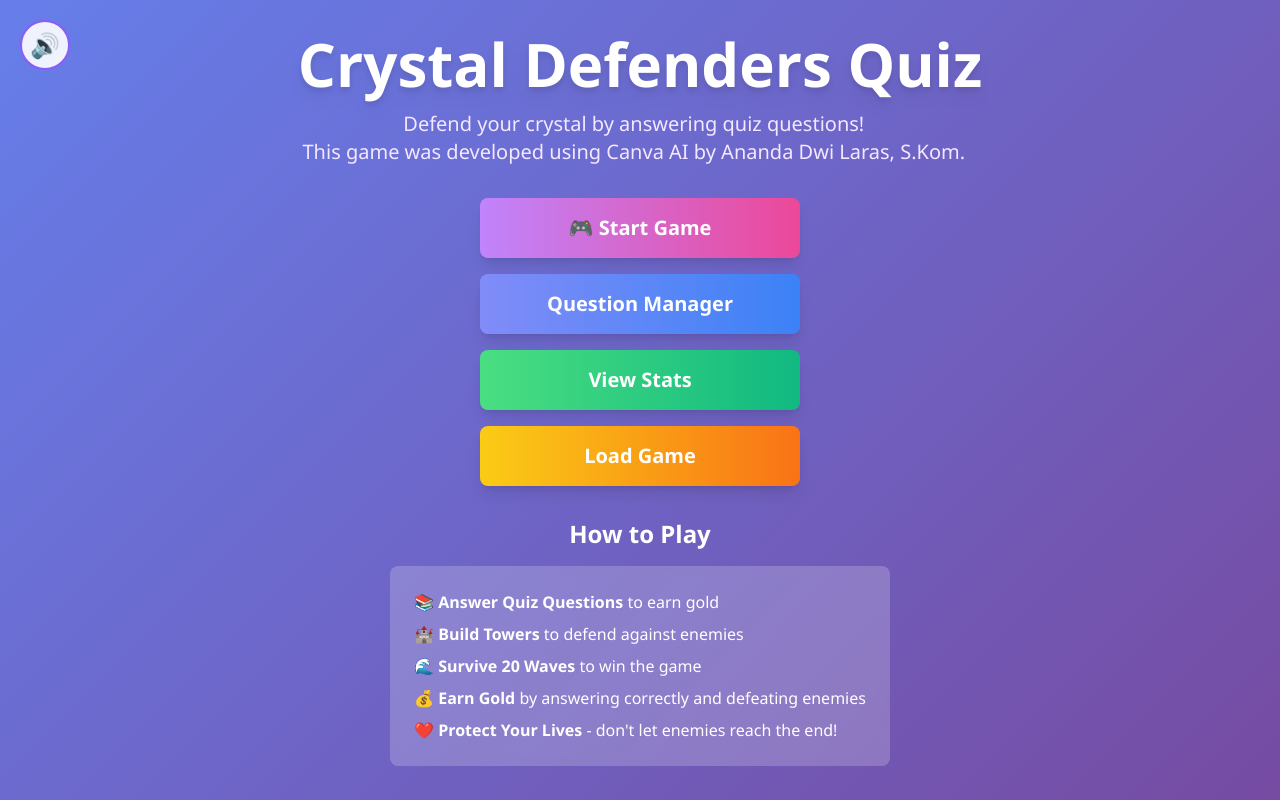
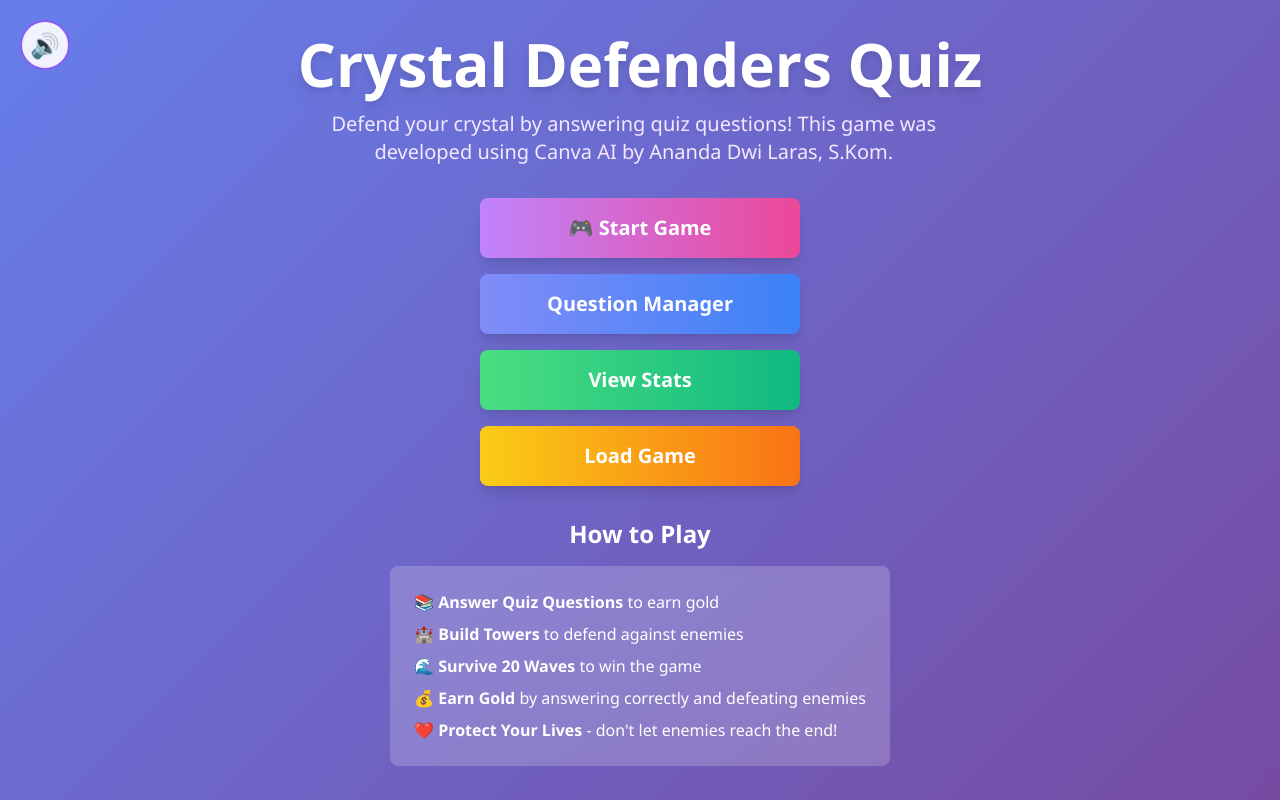
Before and after one commit to anndadwlrs/gameinteraktif, a plain HTML site: page index.html in a window 1280 px wide. Drawn offline with nearby package versions, Linux system fonts and the light colour scheme.

Commit message:
Update index.html

```diff
--- a/index.html
+++ b/index.html
@@ -179,8 +179,8 @@
    <div id="mainMenu" class="flex flex-col items-center justify-center min-h-full p-8">
     <div class="text-center mb-8">
      <h1 id="gameTitle" class="text-6xl font-bold text-white mb-4 drop-shadow-lg">Crystal Defenders Quiz</h1>
-     <p id="welcomeMessage" class="text-xl text-purple-100 max-w-2xl">Defend your crystal by answering quiz questions!</p>
-     <p id="welcomeMessage" class="text-xl text-purple-100 max-w-2xl">This game was developed using Canva AI by Ananda Dwi Laras, S.Kom.</p>
+     <p id="welcomeMessage" class="text-xl text-purple-100 max-w-2xl">Defend your crystal by answering quiz questions!
+     This game was developed using Canva AI by Ananda Dwi Laras, S.Kom.</p>
     </div>
     <div class="flex flex-col gap-4 w-80"><button id="startGameBtn" class="bg-gradient-to-r from-purple-400 to-pink-500 text-white px-8 py-4 rounded-lg text-xl font-bold hover:from-purple-500 hover:to-pink-600 transform hover:scale-105 transition shadow-lg"> 🎮 Start Game </button> <button id="adminBtn" class="bg-gradient-to-r from-indigo-400 to-blue-500 text-white px-8 py-4 rounded-lg text-xl font-bold hover:from-indigo-500 hover:to-blue-600 transform hover:scale-105 transition shadow-lg"> Question Manager </button> <button id="statsBtn" class="bg-gradient-to-r from-green-400 to-emerald-500 text-white px-8 py-4 rounded-lg text-xl font-bold hover:from-green-500 hover:to-emerald-600 transform hover:scale-105 transition shadow-lg"> View Stats </button> <button id="loadBtn" class="bg-gradient-to-r from-yellow-400 to-orange-500 text-white px-8 py-4 rounded-lg text-xl font-bold hover:from-yellow-500 hover:to-orange-600 transform hover:scale-105 transition shadow-lg"> Load Game </button>
     </div>
```
